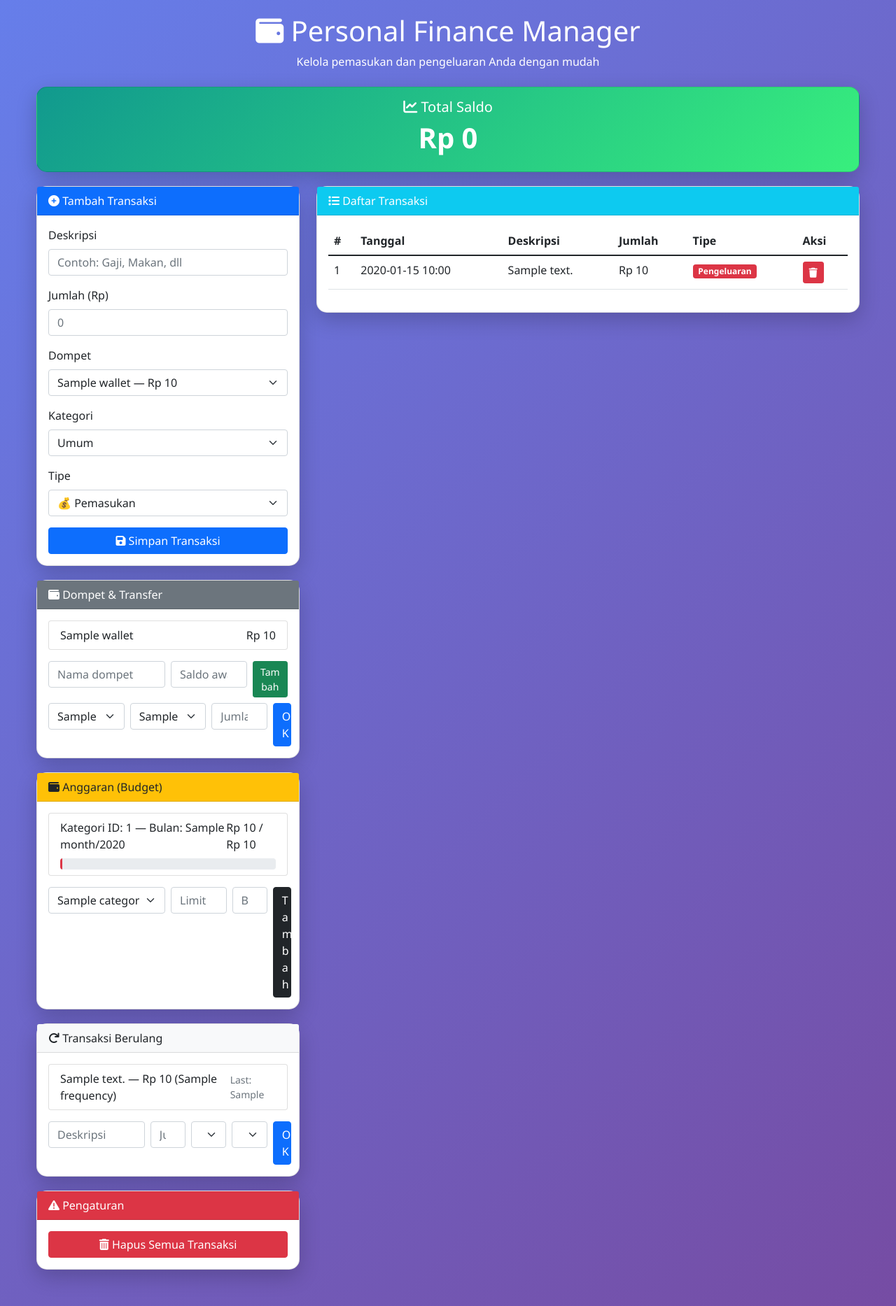
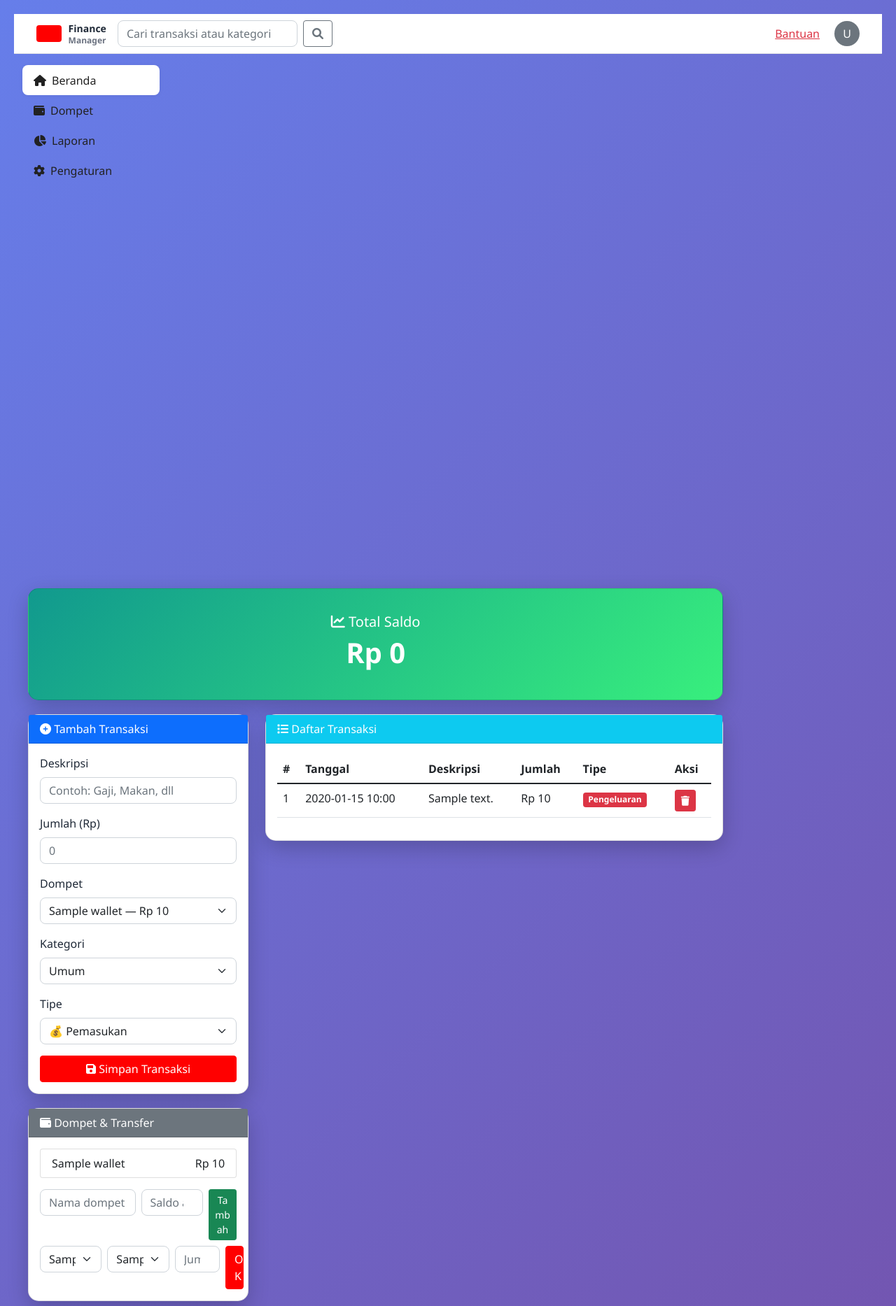
Before and after one commit to MuhammadAzzaRayyan/finance-tracker, a Flask app: template templates/index.html in a window 1280 px wide. Shown: the top 1867 px of the page at 70% size. Run offline with Flask 3, Linux system fonts and the light colour scheme; the template is opened without the code that fills it: most values are stand-ins (such as "Sample title", 1, 10 or a date in 2020).

Commit message:
ui: update layout to YouTube-like navbar/sidebar and modern styles

```diff
--- a/static/style.css
+++ b/static/style.css
@@ -1,23 +1,44 @@
-/* static/style.css */
-body {
-    background: linear-gradient(135deg, #667eea 0%, #764ba2 100%);
+/* Modern YouTube-like UI styles */
+:root{
+    --primary:#ff0000;
+    --bg:#f7f7f8;
+    --card:#ffffff;
+    --muted:#6c757d;
+    --accent:#1f2937;
 }
-
-.card {
-    border-radius: 15px;
-    box-shadow: 0 10px 30px rgba(0,0,0,0.2);
+body{
+    background:var(--bg);
+    font-family: Inter, "Segoe UI", Roboto, "Helvetica Neue", Arial, sans-serif;
+    color:var(--accent);
+    margin:0;
 }
-
-.balance-amount {
-    font-size: 2.5em;
-    font-weight: bold;
-    color: #28a745;
+.app-navbar{
+    background:#ffffff;
+    border-bottom:1px solid #e6e6e6;
+    position:sticky;
+    top:0;
+    z-index:10;
 }
-
-.transaction-item {
-    transition: transform 0.2s;
+.app-navbar .brand{
+    display:flex;align-items:center;gap:.6rem;font-weight:700;color:var(--accent);
 }
-
-.transaction-item:hover {
-    transform: translateX(5px);
+.app-navbar .brand .logo{
+    width:36px;height:24px;background:var(--primary);border-radius:4px;display:inline-block;
 }
+.sidebar{
+    width:220px;padding-top:1rem;min-height:calc(100vh - 56px);background:transparent;
+}
+.sidebar .nav-link{color:#222;padding:.6rem 1rem;border-radius:8px}
+.sidebar .nav-link.active,.sidebar .nav-link:hover{background:#fff;box-shadow:0 1px 6px rgba(16,24,40,0.06)}
+.content-area{padding:1.25rem}
+.card{background:var(--card);border-radius:12px;box-shadow:0 6px 18px rgba(15,23,42,0.06);}
+.balance-card{padding:1.2rem}
+.balance-amount{font-size:2rem;font-weight:700;color:#111}
+.small-muted{color:var(--muted)}
+.form-control, .form-select{border-radius:8px}
+.btn-primary{background:var(--primary);border-color:var(--primary)}
+.progress{height:10px;border-radius:999px}
+.recurring-list .list-group-item{border-radius:8px}
+@media (max-width: 991px){
+    .sidebar{display:none}
+}
--- a/templates/index.html
+++ b/templates/index.html
@@ -53,14 +53,38 @@
     </style>
 </head>
 <body>
-    <div class="container">
-        <!-- Header -->
-        <div class="text-center mb-4">
-            <h1 class="text-white">
-                <i class="fas fa-wallet"></i> Personal Finance Manager
-            </h1>
-            <p class="text-white">Kelola pemasukan dan pengeluaran Anda dengan mudah</p>
+        <div class="app-navbar">
+            <div class="container d-flex align-items-center justify-content-between" style="height:56px">
+                <div class="brand">
+                    <span class="logo"></span>
+                    <div>
+                        <div style="font-size:14px">Finance</div>
+                        <div style="font-size:12px;color:#6b7280;margin-top:-2px">Manager</div>
+                    </div>
+                </div>
+                <form class="d-flex ms-3 me-auto" style="max-width:580px">
+                    <input class="form-control me-2" type="search" placeholder="Cari transaksi atau kategori" aria-label="Search">
+                    <button class="btn btn-outline-secondary" type="submit"><i class="fas fa-search"></i></button>
+                </form>
+                <div class="d-flex align-items-center">
+                    <button class="btn btn-link text-danger me-2">Bantuan</button>
+                    <div class="rounded-circle bg-secondary d-flex align-items-center justify-content-center" style="width:36px;height:36px;color:white">U</div>
+                </div>
+            </div>
         </div>
+
+        <div class="container-fluid">
+            <div class="row">
+                <div class="col-lg-2 sidebar">
+                    <nav class="nav flex-column">
+                        <a class="nav-link active" href="#"><i class="fas fa-home me-2"></i>Beranda</a>
+                        <a class="nav-link" href="#"><i class="fas fa-wallet me-2"></i>Dompet</a>
+                        <a class="nav-link" href="#"><i class="fas fa-chart-pie me-2"></i>Laporan</a>
+                        <a class="nav-link" href="#"><i class="fas fa-cog me-2"></i>Pengaturan</a>
+                    </nav>
+                </div>
+
+                <div class="col-lg-10 content-area">
 
                 <!-- Flash messages -->
                 {% with messages = get_flashed_messages(with_categories=true) %}
@@ -80,7 +104,7 @@
         </div>
 
         <div class="row">
-            <!-- Form Add Transaction -->
+            <!-- Left column: forms and controls -->
             <div class="col-md-4">
                 <div class="card">
                     <div class="card-header bg-primary text-white">
@@ -166,6 +190,7 @@
                             <div class="col-1"><button class="btn btn-primary w-100">OK</button></div>
                         </form>
                     </div>
+
                 </div>
 
                 <!-- Budgets -->
```
